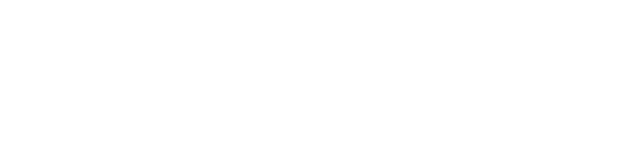
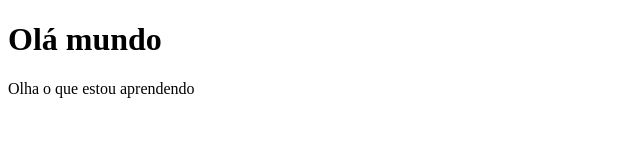
Before and after one commit to henritoday-creator/Exercicios-JS, a plain HTML site: page Exercicios.001/index.html in a window 1280 px wide. Shown: the whole page, without its empty margins (0-640 px from the left). Drawn offline with Linux system fonts and the light colour scheme.

Commit message:
Update index.html

```diff
--- a/Exercicios.001/index.html
+++ b/Exercicios.001/index.html
@@ -3,9 +3,11 @@
 <head>
     <meta charset="UTF-8">
     <meta name="viewport" content="width=device-width, initial-scale=1.0">
-    <title>Olá mundo</title>
+    <title>Meu primeiro exercicio</title>
 </head>
 <body>
+    <h1>Olá mundo</h1>
+    <p>Olha o que estou aprendendo</p>
 
 </body>
 </html>
```
